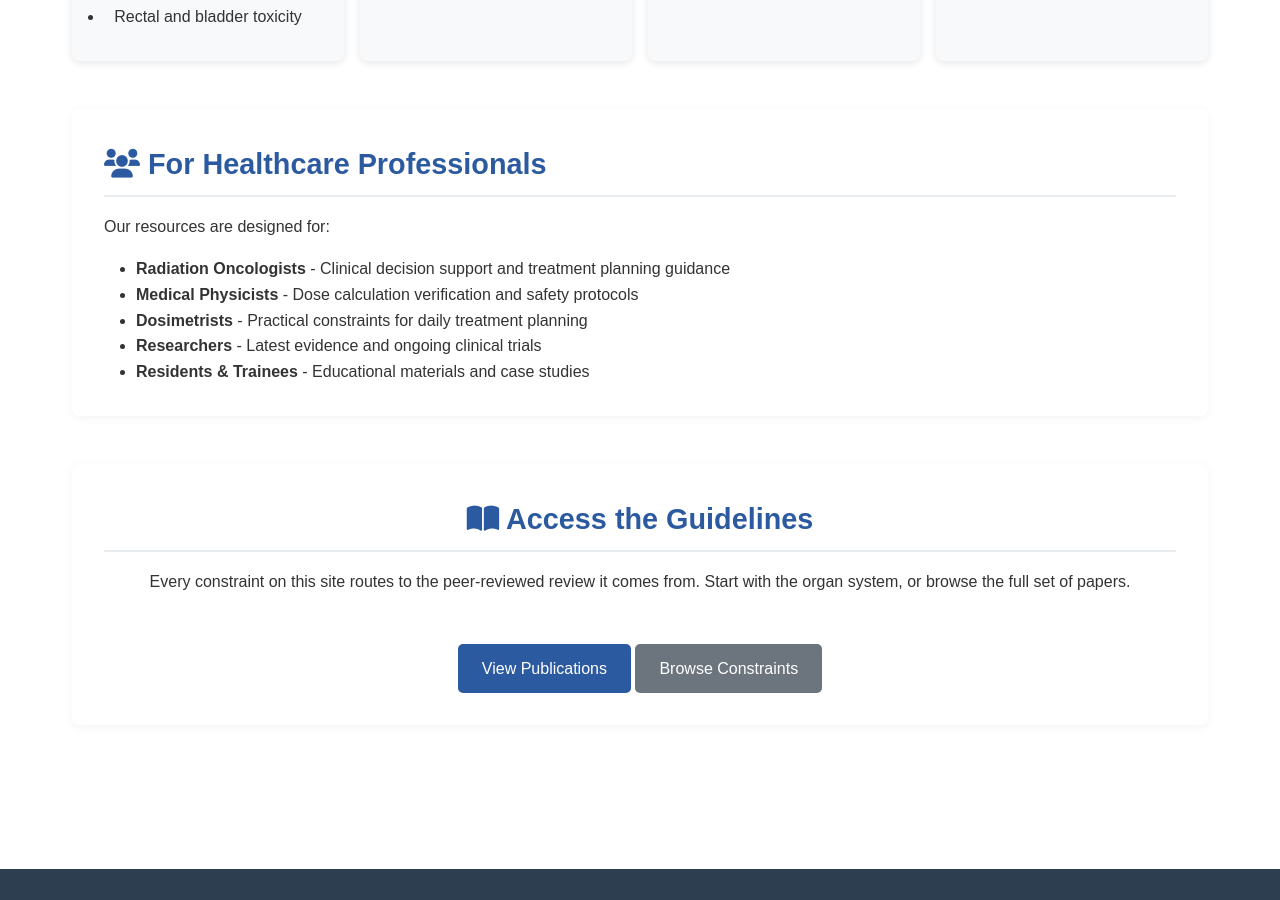
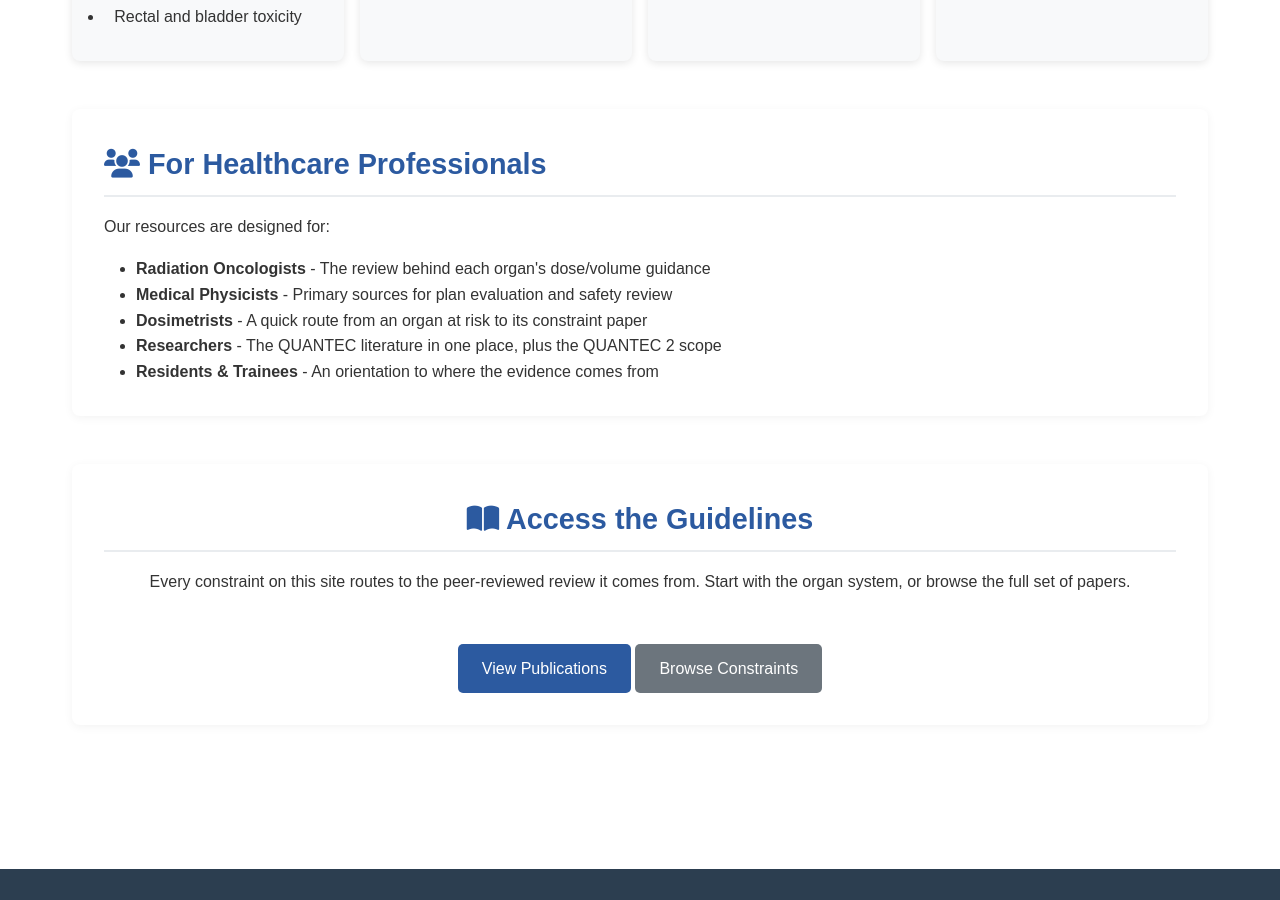
Before and after one commit to brianmanderson/QuantecWebSite, a Jekyll site: the page built from index.html, in a window 1280 px wide and 900 px high, scrolled down 1481 px. Built offline with Jekyll 4.4.1, drawn with Linux system fonts in a browser that asks for light colours.

Commit message:
Round 4 review fixes: unkept promises, CREDITS scope, undocumented deviation
A second independent reviewer on a tree the first had passed clean, which found
two things the first pass missed.

Copy promising content the site does not have: "ongoing clinical trials", "case
studies" (index.html), and "validation tools" (about.html). Same defect class as
the download promise fixed in round 1 — that one was caught, these three were
left two sections above it. All rewritten to describe what the site actually
does, which is route from an organ at risk to the review behind its guidance.

CREDITS.md scoped the game-icons.net CC BY 3.0 attribution to "the Publications
page", but this branch put the same three icons on /quantec-2/ as well. The
repo's own rule is that CREDITS.md is the record of licensed asset use, so a
record naming the wrong page set defeats it.

docs/update-requests.md now also records the sixth constraints panel
("Genitourinary and Pelvis") as a deviation. It was added on implementer
initiative: its contents are all Pelvis organs from site-plan.md, and without it
the bladder and penile bulb reviews had no signpost anywhere on the site — but
the backlog did not ask for it, and that document is meant to be the complete
record of where implementation departed from the brief.

Verified: build clean, links resolve, grep for unkept-promise phrasing returns
nothing, and all six pages measured at 1280px and 375px — no overflow, no
element wider than the viewport, one h1 and one title each, nav one row at
desktop (130px header) and two at mobile (265px).

```diff
--- a/about.html
+++ b/about.html
@@ -32,15 +32,15 @@ description: "Learn about our mission and the team behind QUANTEC Radiation reso
     <div class="gallery-container">
         <div class="gallery-item">
             <h4>Radiation Oncologists</h4>
-            <p>Clinical guidelines and decision support tools for safe and effective treatment planning.</p>
+            <p>A route from the organ at risk to the review that carries its dose/volume guidance.</p>
         </div>
         <div class="gallery-item">
             <h4>Medical Physicists</h4>
-            <p>Technical resources and validation tools for dose calculation and planning systems.</p>
+            <p>The primary sources behind the constraints used in planning and plan evaluation.</p>
         </div>
         <div class="gallery-item">
             <h4>Researchers</h4>
-            <p>Access to the latest evidence and platforms for collaborative research initiatives.</p>
+            <p>The QUANTEC literature in one place, and the scope of the QUANTEC 2 update in progress.</p>
         </div>
     </div>
 </section>
--- a/index.html
+++ b/index.html
@@ -83,11 +83,11 @@ description: "QUANTEC-inspired radiation dose/constraint resources for radiation
     <h3><i class="fas fa-users"></i> For Healthcare Professionals</h3>
     <p>Our resources are designed for:</p>
     <ul style="margin-left: 2rem; margin-top: 1rem;">
-        <li><strong>Radiation Oncologists</strong> - Clinical decision support and treatment planning guidance</li>
-        <li><strong>Medical Physicists</strong> - Dose calculation verification and safety protocols</li>
-        <li><strong>Dosimetrists</strong> - Practical constraints for daily treatment planning</li>
-        <li><strong>Researchers</strong> - Latest evidence and ongoing clinical trials</li>
-        <li><strong>Residents & Trainees</strong> - Educational materials and case studies</li>
+        <li><strong>Radiation Oncologists</strong> - The review behind each organ's dose/volume guidance</li>
+        <li><strong>Medical Physicists</strong> - Primary sources for plan evaluation and safety review</li>
+        <li><strong>Dosimetrists</strong> - A quick route from an organ at risk to its constraint paper</li>
+        <li><strong>Researchers</strong> - The QUANTEC literature in one place, plus the QUANTEC 2 scope</li>
+        <li><strong>Residents & Trainees</strong> - An orientation to where the evidence comes from</li>
     </ul>
 </section>
 
```
Also changed, not shown: CREDITS.md (+1 -1 lines), docs/update-requests.md (+5 -0 lines).
